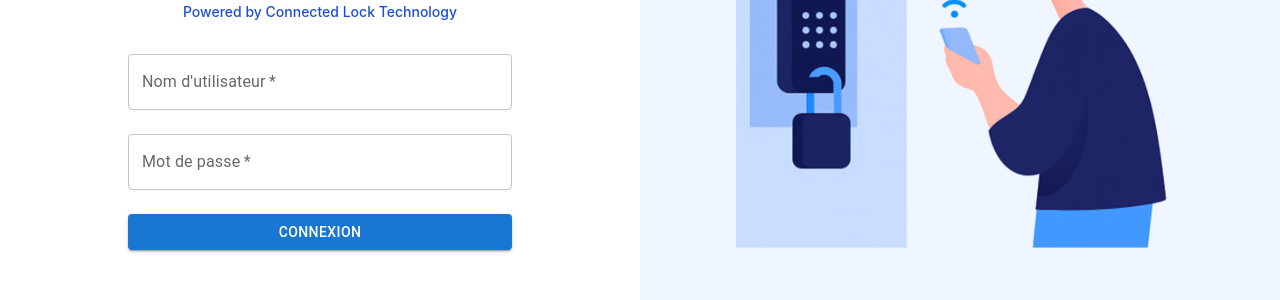
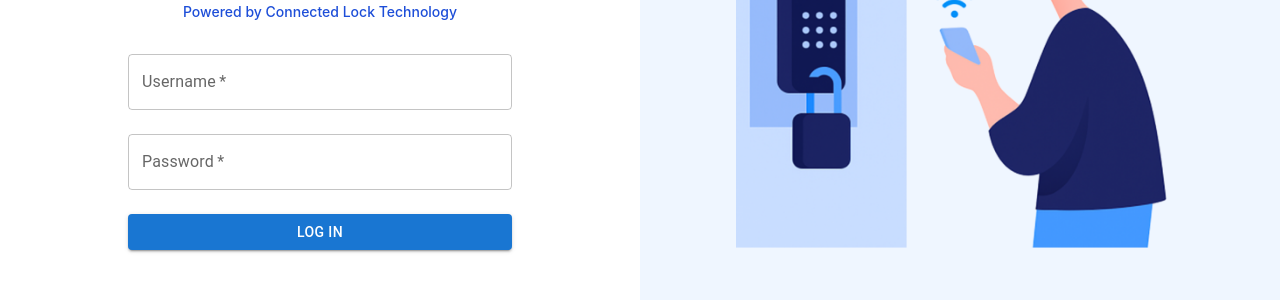
Before and after one commit to Sleeeee/t304-integration, a React (Create React App) app in the folder frontend/: page / in a window 1280 px wide. Shown: the part 320-620 px from the top of the page. Built offline with nearby package versions, Linux system fonts and the light colour scheme; no server answers.

Commit message:
Passage du langage de l'application à l'anglais

```diff
--- a/frontend/src/App.tsx
+++ b/frontend/src/App.tsx
@@ -8,7 +8,7 @@ import Register from './components/Register';
 function App() {
   const { user, loading } = useAuth();
 
-  if (loading) return <div>Chargement...</div>;
+  if (loading) return <div>Loading...</div>;
   if (!user) return <Auth />;
 
   return (
--- a/frontend/src/components/Auth.tsx
+++ b/frontend/src/components/Auth.tsx
@@ -17,9 +17,9 @@ const Auth = () => {
 
     const data = await res.json();
     if (data.error) {
-      console.log("Erreur:", data.error);
+      console.log("Error:", data.error);
     } else if (data.message) {
-      console.log("Succès:", data.message);
+      console.log("Success:", data.message);
       window.location.reload();
     }
   };
@@ -39,7 +39,7 @@ const Auth = () => {
 
         <form onSubmit={login} className="flex flex-col gap-6 w-full max-w-sm">
           <TextField
-            label="Nom d'utilisateur"
+            label="Username"
             variant="outlined"
             value={username}
             onChange={(e) => setUsername(e.target.value)}
@@ -48,7 +48,7 @@ const Auth = () => {
           />
 
           <TextField
-            label="Mot de passe"
+            label="Password"
             type="password"
             variant="outlined"
             value={password}
@@ -58,7 +58,7 @@ const Auth = () => {
           />
 
           <Button type="submit" variant="contained" color="primary" fullWidth>
-            Connexion
+            Log In
           </Button>
         </form>
       </div>
@@ -66,7 +66,7 @@ const Auth = () => {
       <div className="w-full lg:w-1/2 bg-blue-50 flex items-center justify-center p-6 sm:p-10">
         <img
           src="hero.png"
-          alt="Un client extrêmement satisfait"
+          alt="A deeply satisfied client"
           className="w-full max-w-xs sm:max-w-md"
         />
       </div>
--- a/frontend/src/components/Header.tsx
+++ b/frontend/src/components/Header.tsx
@@ -24,7 +24,7 @@ const Header = () => {
         variant="contained"
         onClick={logout}
       >
-        Déconnexion
+        Disconnect
       </Button>
     </div>
   );
--- a/frontend/src/components/Register.tsx
+++ b/frontend/src/components/Register.tsx
@@ -29,7 +29,7 @@ function Register() {
             className="flex items-center gap-3 px-4 py-2 bg-white hover:bg-gray-50 transition-all duration-300"
             onClick={() => setIsOpenForm(!isOpenForm)}
           >
-            <span className="text-xl font-bold text-gray-800">Enregistrement</span>
+            <span className="text-xl font-bold text-gray-800">Registering</span>
             <span className="w-8 h-8 rounded-full bg-gradient-to-r from-blue-500 to-purple-500 text-white shadow-md hover:shadow-lg hover:scale-110 transition-all duration-300 flex items-center justify-center">
               <span
                 className={`text-sm font-bold transition-transform duration-300 inline-block ${isOpenForm ? "" : "rotate-180"
@@ -44,7 +44,7 @@ function Register() {
         {isOpenForm && (
           <form className="flex flex-col gap-5 animate-in slide-in-from-top duration-300">
             <TextField
-              label="Nom d'utilisateur"
+              label="Username"
               variant="outlined"
               fullWidth
               className="hover:scale-[1.02] transition-transform"
@@ -62,14 +62,14 @@ function Register() {
               fullWidth
               className="!py-3 !rounded-xl !shadow-lg hover:!shadow-xl !transition-all"
             >
-              Manière de connexion
+              Connection method
             </Button>
           </form>
         )}
 
         {!isOpenForm && (
           <div className="text-center text-gray-400 py-4">
-            Cliquez pour ouvrir le formulaire
+            Click to open form
           </div>
         )}
       </fieldset>
@@ -134,7 +134,7 @@ function Register() {
 
         {!isOpenPerm && (
           <div className="text-center text-gray-400 py-4">
-            Cliquez pour gérer les permissions
+            Click here to manage permissions
           </div>
         )}
       </fieldset>
@@ -147,7 +147,7 @@ function Register() {
           size="large"
           className="!py-4 !text-lg !font-bold !rounded-2xl !shadow-xl hover:!shadow-2xl !transition-all !bg-gradient-to-r !from-green-500 !to-emerald-500"
         >
-          S'INSCRIRE
+          REGISTER
         </Button>
       </div>
     </div>
```
Also changed, not shown: 1 other file (tests, documents, lock files or other folders).
